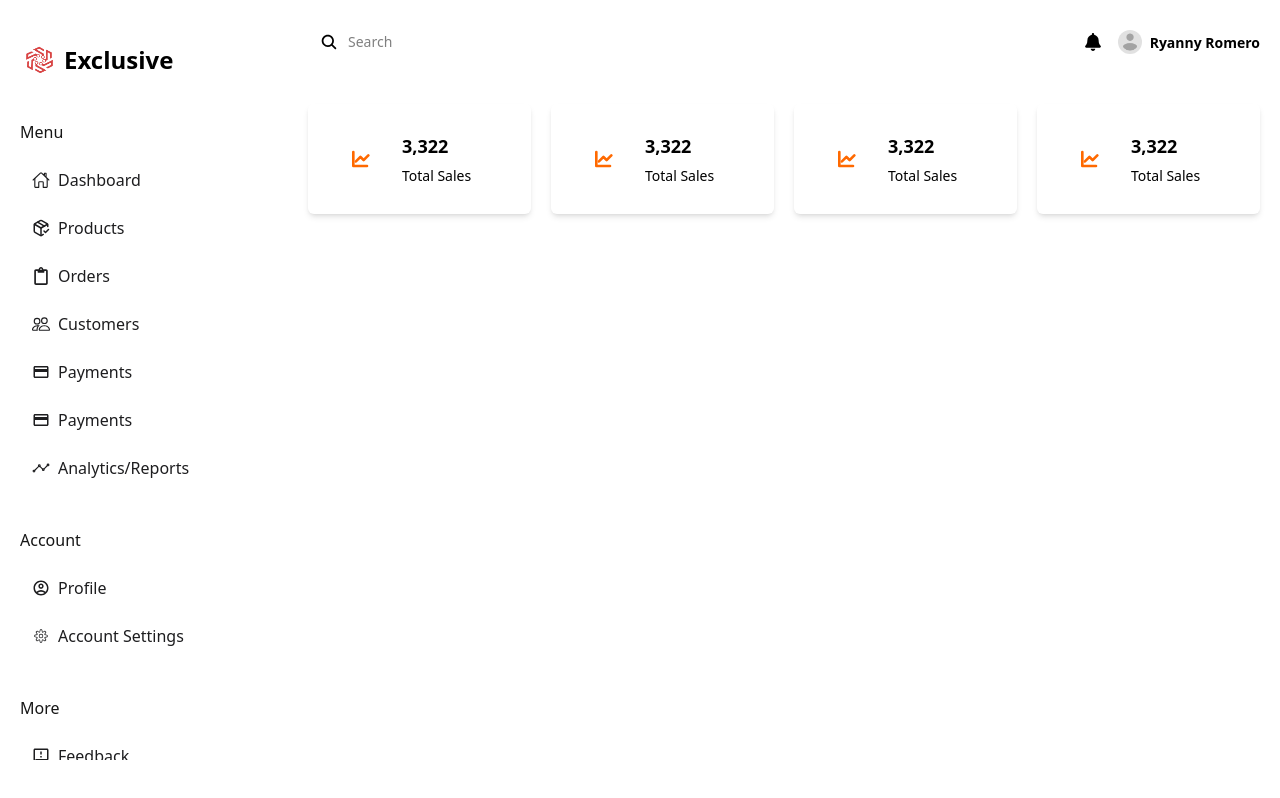
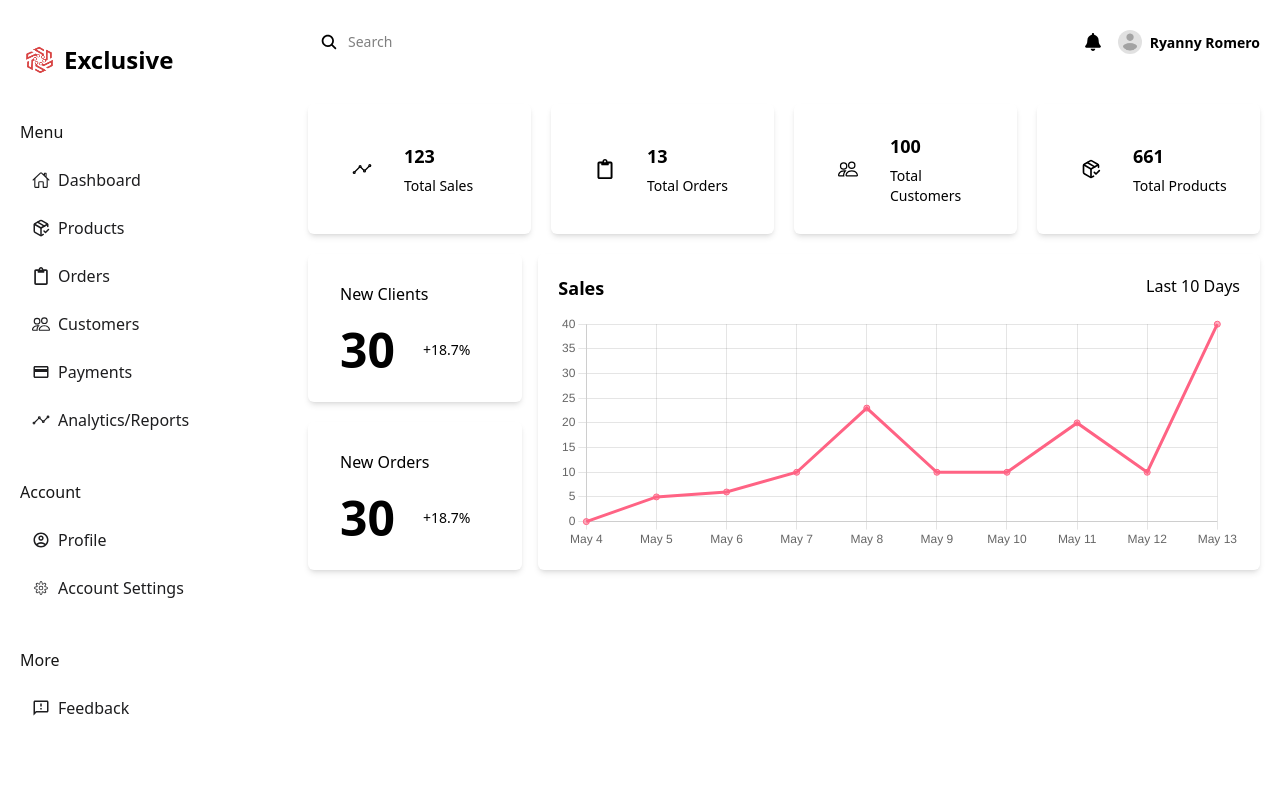
Before and after one commit to Ryanny-y/exclusive_admin, a React (Vite) app: page / in a window 1280 px wide. Built offline with nearby package versions, Linux system fonts and the light colour scheme.

Commit message:
Add Sale graph

```diff
--- a/package.json
+++ b/package.json
@@ -11,7 +11,10 @@
   },
   "dependencies": {
     "@tailwindcss/vite": "^4.1.6",
+    "chart.js": "^4.4.9",
+    "dayjs": "^1.11.13",
     "react": "^19.1.0",
+    "react-chartjs-2": "^5.3.0",
     "react-dom": "^19.1.0",
     "react-icons": "^5.5.0",
     "react-router": "^7.6.0",
--- a/src/App.jsx
+++ b/src/App.jsx
@@ -1,19 +1,22 @@
 import { Outlet } from "react-router";
 import SideNav from "./components/common/SideNav";
 import Header from "./components/common/Header";
+import useWindowResize from "./utils/hooks/useWindowResize";
+
 
 const App = () => {
 
   // CHECK CREDENTIALS HERE
+  const windowSize = useWindowResize();
 
   return (
-    <main className="flex dark:bg-dark-200 dark:text-light-100 relative">
+    <main className="flex dark:bg-dark-200 dark:text-light-100">
       <SideNav />
 
-      <section className="grow">
+      <section style={{width: windowSize >= 1024  ? `calc(100% - 288px)` : '100%' }}>
         <Header />
 
-        <div className="p-5">
+        <div>
           <Outlet />
         </div>
       </section>
--- /dev/null
+++ b/src/components/charts/LineChart.jsx
@@ -0,0 +1,58 @@
+import {
+  Chart as ChartJS,
+  CategoryScale,
+  LinearScale,
+  PointElement,
+  LineElement,
+  Title,
+  Tooltip,
+  Legend,
+} from "chart.js";
+import { Line } from "react-chartjs-2";
+import dayjs from "dayjs";
+
+ChartJS.register(
+  CategoryScale,
+  LinearScale,
+  PointElement,
+  LineElement,
+  Title,
+  Tooltip,
+  Legend
+);
+
+const LineGraph = () => {
+  const labels = Array.from({ length: 10 }, (v, i) =>
+    dayjs()
+      .subtract(9 - i, "day")
+      .format("MMM D")
+  );
+
+  const data = {
+    labels,
+    datasets: [
+      {
+        label: "Dataset 1",
+        data: [0, 5, 6, 10, 23, 10, 10, 20, 10, 40],
+        borderColor: "rgb(255, 99, 132)",
+        backgroundColor: "rgba(255, 99, 132, 0.5)",
+      },
+    ],
+  };
+
+  const options = {
+    responsive: true,
+    maintainAspectRatio: false,
+    plugins: {
+      legend: {
+        labels: {
+          filter: () => false
+        },
+      },
+    },
+  };
+
+  return <Line data={data} options={options} />;
+};
+
+export default LineGraph;
--- a/src/components/common/SideNav.jsx
+++ b/src/components/common/SideNav.jsx
@@ -11,7 +11,7 @@ import styles from "../../assets/styles/style.module.css";
 const SideNav = () => {
   return (
     <aside
-      className="flex flex-col gap-10 dark:bg-dark-100 dark:text-light-100 h-screen py-10 pl-5 w-72"
+      className="hidden md:flex flex-col gap-10 dark:bg-dark-100 dark:text-light-100 sticky top-0 bottom-0 h-screen py-10 pl-5 w-72"
     >
       <Link className="flex items-center gap-1 font-bold lg:text-2xl">
         <img src={logo} alt="Exclusive Logo" className="h-10 w-10" />
@@ -45,12 +45,6 @@ const SideNav = () => {
               <Link className="flex items-center gap-2">
                 <BsPeople className="text-lg dark:text-white group-hover:text-red-300 duration-300" />
                 <p className="group-hover:text-red-300 dark:group-hover:text-light-100">Customers</p>
-              </Link>
-            </li>
-            <li className="group hover:bg-slate-200 dark:hover:bg-gray-200 dark:hover:text-light-100 duration-300 py-2 px-3 rounded-lg">
-              <Link className="flex items-center gap-2">
-                <MdOutlinePayment className="text-lg dark:text-white group-hover:text-red-300 duration-300" />
-                <p className="group-hover:text-red-300 dark:group-hover:text-light-100">Payments</p>
               </Link>
             </li>
             <li className="group hover:bg-slate-200 dark:hover:bg-gray-200 dark:hover:text-light-100 duration-300 py-2 px-3 rounded-lg">
--- a/src/components/ui/SummaryCard.jsx
+++ /dev/null
@@ -1,18 +0,0 @@
-import { GoGraph } from "react-icons/go";
-
-const SummaryCard = ({ title, value}) => {
-  return (
-    <div className="dark:bg-dark-100 flex items-center gap-5 py-7 px-8 rounded-md shadow-md dark:shadow-gray-300">
-      <div className="rounded-full dark:bg-[#d4ac90]/50 p-3">
-          <GoGraph className="text-[#ff6900] font-thin text-lg" strokeWidth={2}/>
-      </div>
-
-      <div className="flex flex-col gap-1.5">
-        <p className="text-lg font-bold">3,322</p>
-        <p className="text-sm dark:text-gray-100">Total Sales</p>
-      </div>
-    </div>
-  )
-};
-
-export default SummaryCard;
--- /dev/null
+++ b/src/components/ui/dashboard/SaleGraph.jsx
@@ -0,0 +1,25 @@
+import LineChart from "../../charts/LineChart";
+import dayjs from "dayjs";
+
+const SaleGraph = () => {
+  const labels = Array.from({ length: 10 }, (v, i) =>
+    dayjs()
+      .subtract(9 - i, "day")
+      .format("MMM D")
+  );
+
+  return (
+    <div className="dark:bg-dark-100 p-5 rounded-md shadow-md dark:shadow-gray-300 flex flex-col gap-3 overflow-x-auto flex-1">
+      <div className="flex justify-between">
+        <h1 className="font-bold text-lg">Sales</h1>
+        <h1 className="font-sm">Last 10 Days</h1>
+      </div>
+
+      <div className="h-full flex justify-center">
+        <LineChart />
+      </div>
+    </div>
+  );
+};
+
+export default SaleGraph;
--- /dev/null
+++ b/src/components/ui/dashboard/SummaryCard.jsx
@@ -0,0 +1,16 @@
+const SummaryCard = ({ title, value, icon }) => {
+  return (
+    <div className="dark:bg-dark-100 flex items-center gap-5 py-7 px-8 rounded-md shadow-md dark:shadow-gray-300">
+      <div className="rounded-full dark:bg-light-100/20 p-3 font-thin text-xl">
+          {icon}
+      </div>
+
+      <div className="flex flex-col gap-1.5">
+        <p className="text-lg font-bold">{value}</p>
+        <p className="text-sm dark:text-gray-100">{title}</p>
+      </div>
+    </div>
+  )
+};
+
+export default SummaryCard;
--- a/src/utils/hooks/useDarkMode(.js
+++ /dev/null
@@ -1,8 +0,0 @@
-
-
-function useDarkMode() {
-
-
-}
-
-export default useDarkMode;
--- /dev/null
+++ b/src/utils/hooks/useWindowResize.js
@@ -0,0 +1,25 @@
+import { useState, useEffect } from 'react';
+
+const useWindowResize = () => {
+  const [windowSize, setWindowSize] = useState(window.innerWidth);
+
+  console.log(windowSize);
+
+
+  useEffect(() => {
+    const handleResize = () => {
+      clearTimeout(window.debounceResizeTimeout);
+      window.debounceResizeTimeout = setTimeout(() => {
+        setWindowSize(window.innerWidth);
+      }, 200);
+    };
+
+    window.addEventListener('resize', handleResize);
+
+    return () => window.removeEventListener('resize', handleResize);
+  }, []);
+
+  return windowSize;
+};
+
+export default useWindowResize;
--- a/src/view/Dashboard.jsx
+++ b/src/view/Dashboard.jsx
@@ -1,16 +1,67 @@
-import SummaryCard from "../components/ui/SummaryCard";
+import SummaryCard from "../components/ui/dashboard/SummaryCard";
+import { IoAnalyticsOutline } from "react-icons/io5";
+import { FaRegClipboard } from "react-icons/fa";
+import { BsPeople } from "react-icons/bs";
+import { LuPackageCheck } from "react-icons/lu";
+import SaleGraph from "../components/ui/dashboard/SaleGraph";
+import LineChart from "../components/charts/LineChart";
 
-function App() {
+function Dashboard() {
   return (
-    <main>
-      <section id="card_summaries" className="grid grid-cols-2 md:grid-cols-4 gap-5 ">
-        <SummaryCard />
-        <SummaryCard />
-        <SummaryCard />
-        <SummaryCard />
+    <main className="flex flex-col gap-5 p-5">
+      <section
+        id="card_summaries"
+        className="grid grid-cols-1 sm:grid-cols-2 md:grid-cols-4 gap-5"
+      >
+        <SummaryCard
+          title="Total Sales"
+          value={123}
+          icon={<IoAnalyticsOutline strokeWidth={2} />}
+        />
+        <SummaryCard
+          title="Total Orders"
+          value={13}
+          icon={<FaRegClipboard strokeWidth={2} />}
+        />
+        <SummaryCard title="Total Customers" value={100} icon={<BsPeople />} />
+        <SummaryCard
+          title="Total Products"
+          value={661}
+          icon={<LuPackageCheck strokeWidth={2} />}
+        />
+      </section>
+
+      <section id="graphs">
+        <div className="flex flex-col sm:flex-row gap-4">
+          <div className="flex flex-col justify-between gap-5">
+            <div className="dark:bg-dark-100 py-7 pl-8 pr-10 rounded-md shadow-md dark:shadow-gray-300 flex-1">
+              <h6 className="mb-5">New Clients</h6>
+
+              <div className="flex items-center gap-4">
+                <p className="text-5xl font-bold">30</p>
+                <p className="text-sm dark:text-green-300 dark:bg-green-500/40 py-0.5 px-3 rounded-md">
+                  +18.7%
+                </p>
+              </div>
+            </div>
+
+            <div className="dark:bg-dark-100 py-7 pl-8 pr-10 rounded-md shadow-md dark:shadow-gray-300 flex-1">
+              <h6 className="mb-5">New Orders</h6>
+
+              <div className="flex items-center gap-4">
+                <p className="text-5xl font-bold">30</p>
+                <p className="text-sm dark:text-green-300 dark:bg-green-500/40 py-0.5 px-3 rounded-md">
+                  +18.7%
+                </p>
+              </div>
+            </div>
+          </div>
+
+          <SaleGraph />
+        </div>
       </section>
     </main>
   );
 }
 
-export default App;
+export default Dashboard;
```
Also changed, not shown: 1 other file (tests, documents, lock files or other folders).
